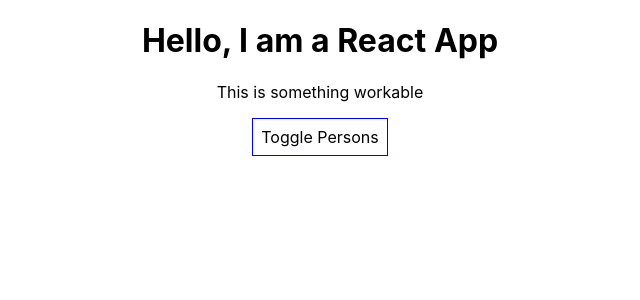
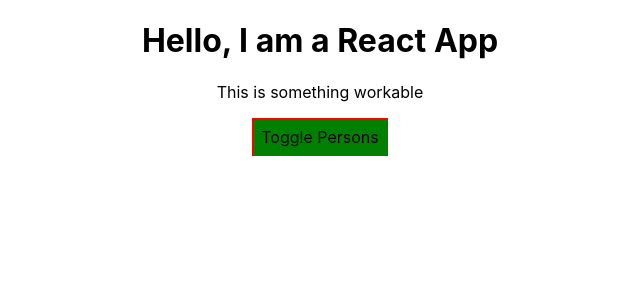
Before and after one commit to pale-cinder/react-examples, a React (Create React App) app in the folder react-base/: page / in a window 1280 px wide. Shown: the top 300 px of the page, without its empty margins (320-960 px from the left). Built offline with nearby package versions, Linux system fonts and the light colour scheme.

Commit message:
dinamically change the button style

```diff
--- a/react-base/src/App.js
+++ b/react-base/src/App.js
@@ -68,9 +68,9 @@ class App extends Component {
 
   render() {
     const style = {
-      backgroundColor: 'white',
+      backgroundColor: 'green',
       font: 'inherit',
-      border:'1px solid blue',
+      border:'1px solid red',
       padding: '8px',
       cursor: 'pointer',
     };
@@ -110,7 +110,9 @@ class App extends Component {
                 name={this.state.persons[2].name}
                 age={this.state.persons[2].age} /> */}
             </div>
-      )
+      );
+
+      style.backgroundColor = 'red';
     }
 
     return (
```
Also changed, not shown: react-base/src/App.css (line endings or trailing spaces).
